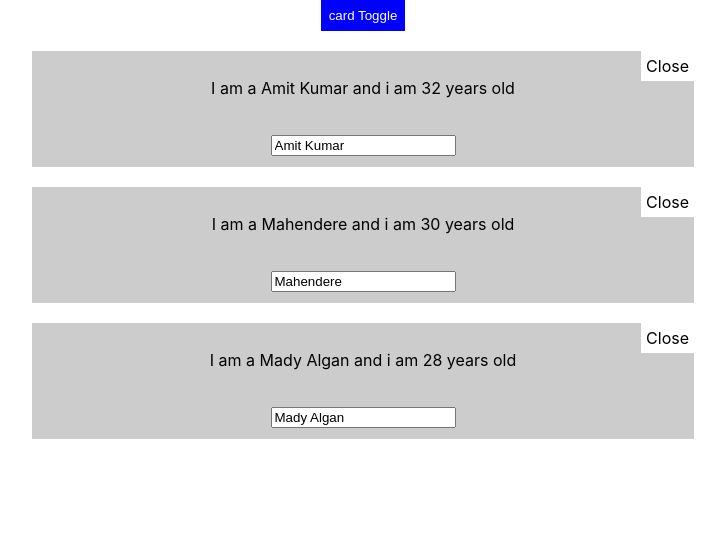
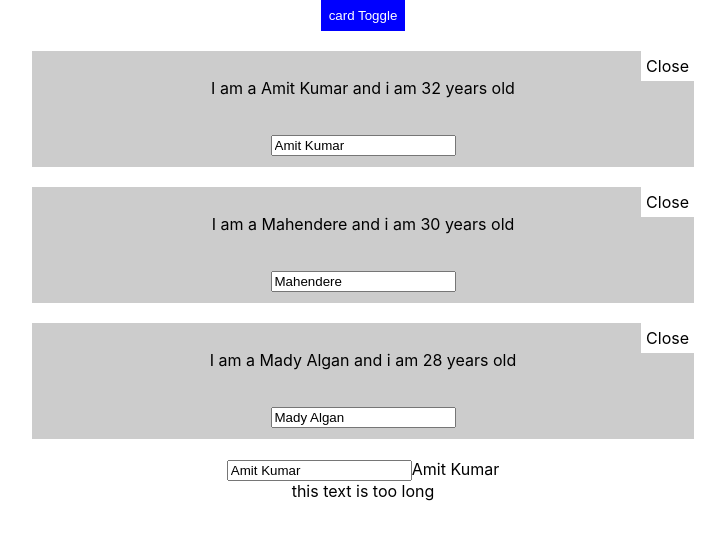
Before and after one commit to roneet002/new-app, a React (Create React App) app: page / in a window 1280 px wide. Both pictures are taken after a click on the button "card Toggle". Shown: the top 540 px of the page, without its empty margins (277-1002 px from the left). Built offline with nearby package versions, Linux system fonts and the light colour scheme.

Commit message:
usre in put added

```diff
--- a/src/App.js
+++ b/src/App.js
@@ -1,6 +1,8 @@
 import React, { Component } from 'react';
 import './App.css';
 import Person from './Person/Person'
+import UserInput from './Person/UserInput';
+
 class App extends Component{
 constructor(props){
   super(props);
@@ -10,7 +12,8 @@ constructor(props){
       {id:'abc2', name:"Mahendere", age:30},
       {id:'abc3', name:"Mady Algan", age:28}
     ],
-    showToggle:false
+    showToggle:false,
+    username:'Amit Kumar'
   }
 }
 clickHandler=()=>{
@@ -52,10 +55,6 @@ this.setState({
 
 })
 }
-
-
-
-
 DeletePersonHandler=(personIndex)=>{
 const Person = [...this.state.Person];
 Person.splice(personIndex, 1);
@@ -65,10 +64,19 @@ Person : Person
 
 }
 
+newUserInput=(eventNew)=>{
+this.setState({
+username:eventNew.target.value
+})
+}
 render(){
-
-
-
+const classes=[];
+if (this.state.Person.length >= 2){
+classes.push('toggleBtn')
+}
+if (this.state.Person.length <= 2){
+  classes.push('black')
+  }
 
 let showToggle = null;
 if(this.state.showToggle){
@@ -89,13 +97,22 @@ if(this.state.showToggle){
     }
     )
   }
+  <UserInput username={this.state.username}
+  changed={(eventNew)=>{this.newUserInput(eventNew)}}
+  InputLength={this.state.username.length}
+  />
 </div>
   )
+
 }
+
   return(
   <div className="App">
-    <button type="button" className="toggleBtn" onClick={this.clickHandler}>card Toggle</button>
+    <button type="button" className={classes.join(' ')} onClick={this.clickHandler}>card Toggle</button>
 {showToggle}
+
+
+
 </div>
 
 
--- a/src/Person/Person.css
+++ b/src/Person/Person.css
@@ -1,3 +1,4 @@
 .Person{border:1px solid #ccc;background-color: #ccc;padding:10px;margin:20px auto;position:relative;width:50%;text-align: center;}
 .close{position: absolute;top:-1px;right:-1px;padding:5px;background-color: #fff;}
-.toggleBtn{background:#00f;color: #fff;border:0;padding:8px;}
+.black, .toggleBtn{background:#00f;color: #fff;border:0;padding:8px;}
+.black{background-color: #000;}
--- a/src/Person/Person.js
+++ b/src/Person/Person.js
@@ -10,6 +10,8 @@ return(
 <br/>
 <input type="text" onChange={props.change} value={props.name}/>
 
+
+
 </div>
 )
 }
--- /dev/null
+++ b/src/Person/UserInput.js
@@ -0,0 +1,29 @@
+import React from 'react';
+
+const  UsereInput =(props)=>{
+let validationMsg = "";
+
+if(props.InputLength < 4){
+validationMsg = "this text is too short"
+}
+else{
+    validationMsg = "this text is too long"
+}
+return(
+
+
+<div>
+
+
+<input type="text" onChange={props.changed} value={props.username} />
+{props.username}<br/>
+{validationMsg}
+    </div>
+
+
+)
+
+
+}
+
+export default UsereInput
```
